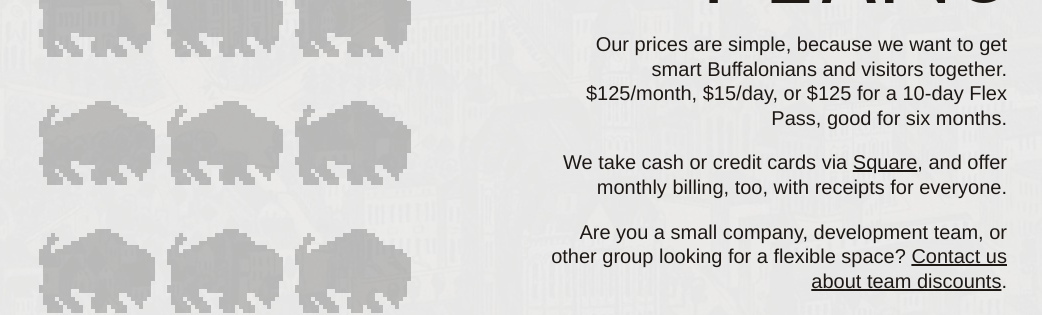
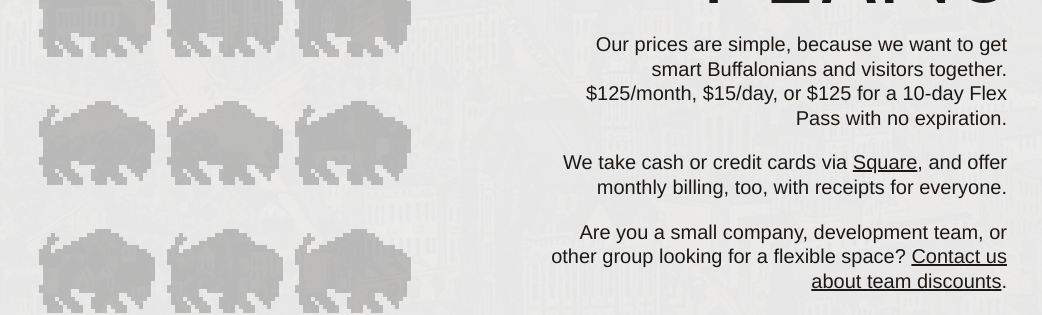
Before and after one commit to coworkbuffalo/coworkbuffalo.github.com, a Jekyll site: the page built from index.html, in a window 1280 px wide and 900 px high, scrolled down 1053 px. Shown: the part 227-542 px from the top of the window, without its empty margins (118-1160 px from the left). Built offline with Jekyll 4.4.1, drawn with Linux system fonts in a browser that asks for light colours; comment, search, counter and statistics services are not loaded.

Commit message:
No expiration dates on 10-packs

```diff
--- a/index.html
+++ b/index.html
@@ -34,7 +34,7 @@ title: CoworkBuffalo - Work + Community. Can't get more Buffalo than that.
     <article>
       <div id="herd"></div>
       <h2>plans</h2>
-      <p>Our prices are simple, because we want to get smart Buffalonians and visitors together. $125/month, $15/day, or $125 for a 10-day Flex Pass, good for six months.</p>
+      <p>Our prices are simple, because we want to get smart Buffalonians and visitors together. $125/month, $15/day, or $125 for a 10-day Flex Pass with no expiration.</p>
       <p>We take cash or credit cards via <a href="http://squareup.com">Square</a>, and offer monthly billing, too, with receipts for everyone.</p>
       <p>Are you a small company, development team, or other group looking for a flexible space? <a href="mailto:work@coworkbuffalo.com">Contact us about team discounts</a>.</p>
     </article>
```
